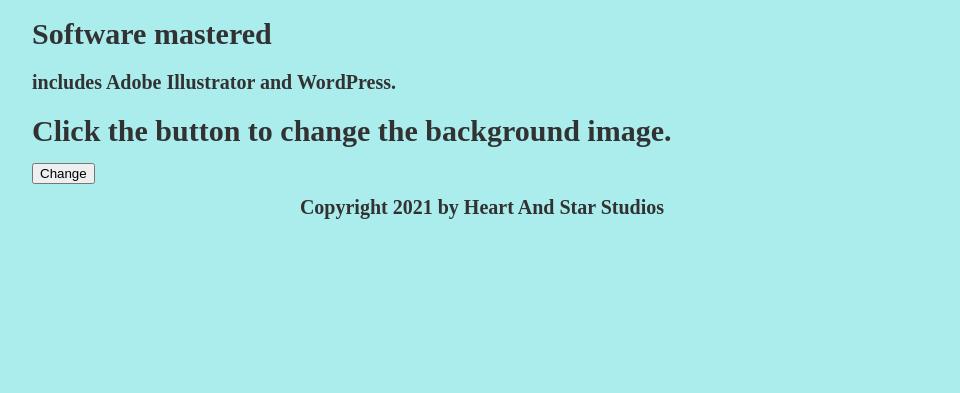
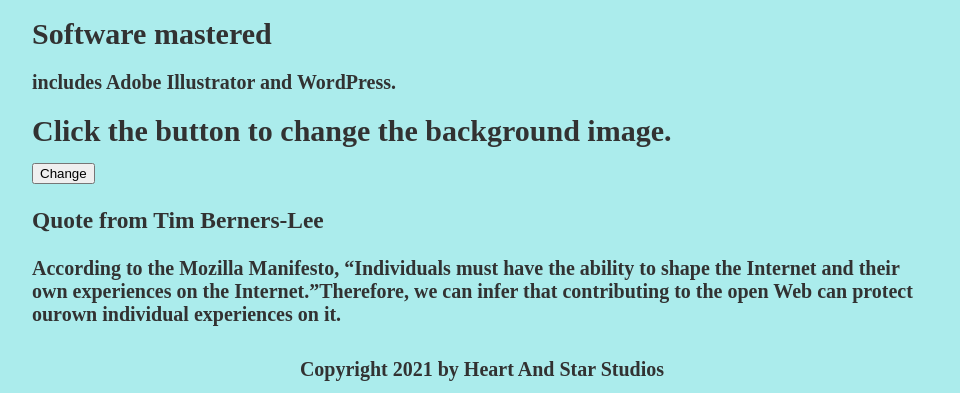
Before and after one commit to GoddessLinda/Portfolio, a plain HTML site: page index.html in a window 1280 px wide. Shown: the part 736-1129 px from the top of the page, without its empty margins (158-1118 px from the left). Before the commit the page ends 967 px from the top, so only its background shows below. Drawn offline with Linux system fonts and the light colour scheme; a web font is replaced by a local one.

Commit message:
added quote
Tim Berners-Lee

```diff
--- a/index.html
+++ b/index.html
@@ -41,6 +41,9 @@
         </div>
         <h2>Click the button to change the background image.</h2>
         <button onclick = "changeBackgroundImage();">Change</button>
+
+        <h3>Quote from Tim Berners-Lee</h3>
+        <p>According to the Mozilla Manifesto, <q cite ="http://www.mozilla.org/en-US/about/manifesto//">Individuals must have the ability to shape the Internet and their own experiences on the Internet.</q>Therefore, we can infer that contributing to the open Web can protect ourown individual experiences on it.</p>
         <footer>
             Copyright 2021 by Heart And Star Studios
         </footer>
```
